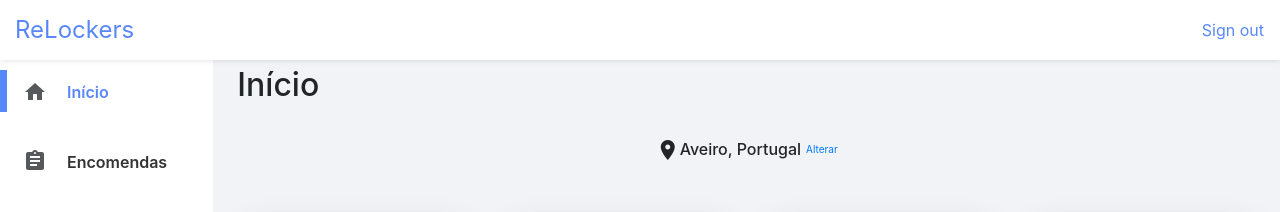
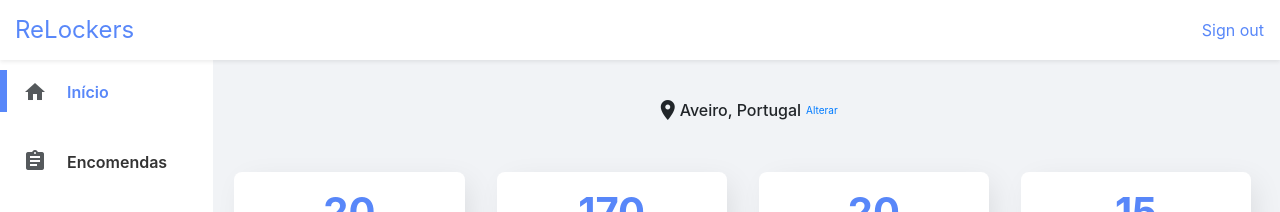
Before and after one commit to soniaamachado/ReLockers, a React (Create React App) app: page / in a window 1280 px wide. Shown: the top 212 px of the page. Built offline with nearby package versions, Linux system fonts and the light colour scheme; no server answers.

Commit message:
Merge branch 'master' of https://github.com/soniaamachado/ReLockers
# Conflicts:
#	src/components/DetalhesEstafeta.js

```diff
--- a/src/components/Inicio.js
+++ b/src/components/Inicio.js
@@ -10,14 +10,8 @@ class Inicio extends Component {
         return (
             <main role="main" className="col-md-9 ml-sm-auto col-lg-10 px-4">
                 <div style={{margin: 'auto'}}>
-                    <div
-                        className="d-flex justify-content-between flex-wrap flex-md-nowrap align-items-center pt-3 pb-2 mb-3">
-                        <p className="h2">Início</p>
-                        <div className="btn-toolbar mb-2 mb-md-0">
-                        </div>
-                    </div>
 
-                    <div style={{textAlign: 'center', marginBottom: '50px'}}>
+                    <div style={{textAlign: 'center', marginBottom: '50px',marginTop:'50px'}}>
                         <i className="material-icons md-24" style={{verticalAlign:'middle'}}>location_on</i>
                         <h6 style={{display: 'inline', verticalAlign:'middle'}}>Aveiro, Portugal</h6>
                         <a href={'/definicoes'} style={{marginLeft: '5px', fontSize: '10px', display: 'inline',verticalAlign:'middle'}}>Alterar</a>
```
